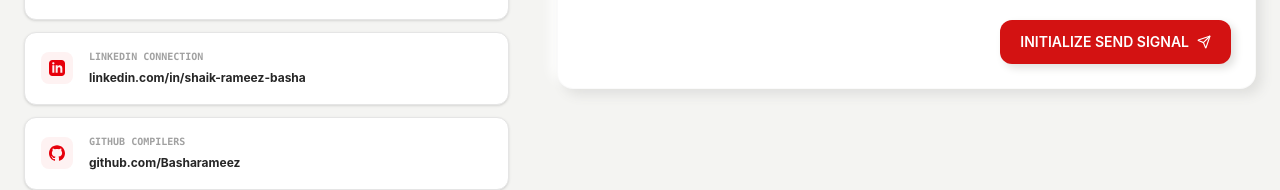
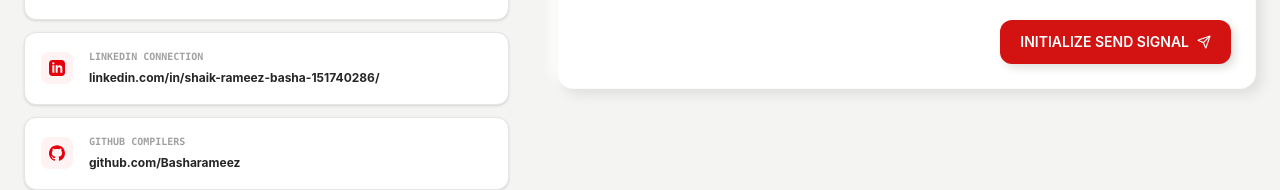
Before and after one commit to Basharameez/my-portfolio, a React (Vite) app: page / in a window 1280 px wide. Shown: the part 6194-6384 px from the top of the page. Built offline with nearby package versions, Linux system fonts and the light colour scheme.

Commit message:
fix(links): update LinkedIn connection URL to match current profile identifier

```diff
--- a/src/components/contact/Contact.tsx
+++ b/src/components/contact/Contact.tsx
@@ -54,7 +54,7 @@ export const Contact: React.FC = () => {
             </a>
 
             <a
-              href="https://linkedin.com/in/shaik-rameez-basha"
+              href="https://www.linkedin.com/in/shaik-rameez-basha-151740286/"
               target="_blank"
               rel="noopener noreferrer"
               className="flex items-center gap-4 p-4 rounded-xl border border-neutral-200 bg-white hover:bg-neutral-50/50 transition-all shadow-sm"
@@ -66,7 +66,7 @@ export const Contact: React.FC = () => {
               </div>
               <div>
                 <span className="block text-[10px] font-mono text-neutral-400 font-bold uppercase">LINKEDIN CONNECTION</span>
-                <span className="text-xs font-bold text-neutral-800">linkedin.com/in/shaik-rameez-basha</span>
+                <span className="text-xs font-bold text-neutral-800">linkedin.com/in/shaik-rameez-basha-151740286/</span>
               </div>
             </a>
 
--- a/src/components/layout/Footer.tsx
+++ b/src/components/layout/Footer.tsx
@@ -34,7 +34,7 @@ export const Footer: React.FC = () => {
             </svg>
           </a>
           <a
-            href="https://linkedin.com/in/shaik-rameez-basha"
+            href="https://www.linkedin.com/in/shaik-rameez-basha-151740286/"
             target="_blank"
             rel="noopener noreferrer"
             className="p-2.5 rounded-full bg-neutral-50 text-neutral-600 hover:text-red-600 hover:bg-neutral-100 transition-colors shadow-sm flex items-center justify-center"
--- a/src/components/quickview/QuickView.tsx
+++ b/src/components/quickview/QuickView.tsx
@@ -74,7 +74,7 @@ export const QuickView: React.FC<QuickViewProps> = ({ isOpen, onClose }) => {
                 <svg className="w-3.5 h-3.5 fill-current text-neutral-600" viewBox="0 0 24 24">
                   <path d="M19 0h-14c-2.761 0-5 2.239-5 5v14c0 2.761 2.239 5 5 5h14c2.762 0 5-2.239 5-5v-14c0-2.761-2.238-5-5-5zm-11 19h-3v-11h3v11zm-1.5-12.268c-.966 0-1.75-.79-1.75-1.764s.784-1.764 1.75-1.764 1.75.79 1.75 1.764-.783 1.764-1.75 1.764zm13.5 12.268h-3v-5.604c0-3.368-4-3.113-4 0v5.604h-3v-11h3v1.765c1.396-2.586 7-2.777 7 2.476v6.759z"/>
                 </svg>
-                linkedin.com/in/shaik-rameez-basha
+                linkedin.com/in/shaik-rameez-basha-151740286/
               </span>
               <span className="flex items-center gap-1.5">
                 <svg className="w-3.5 h-3.5 fill-current text-neutral-600" viewBox="0 0 24 24">
```
